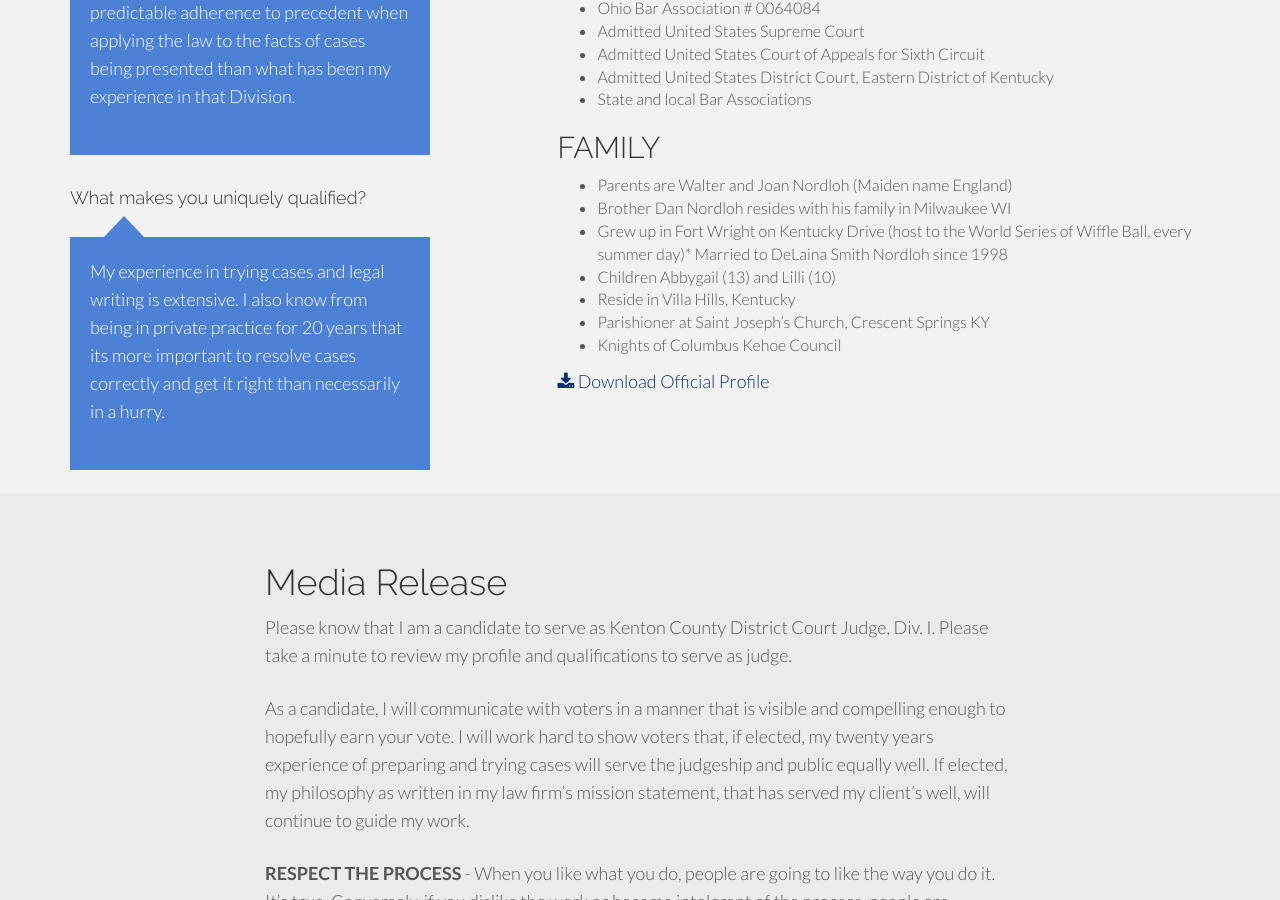
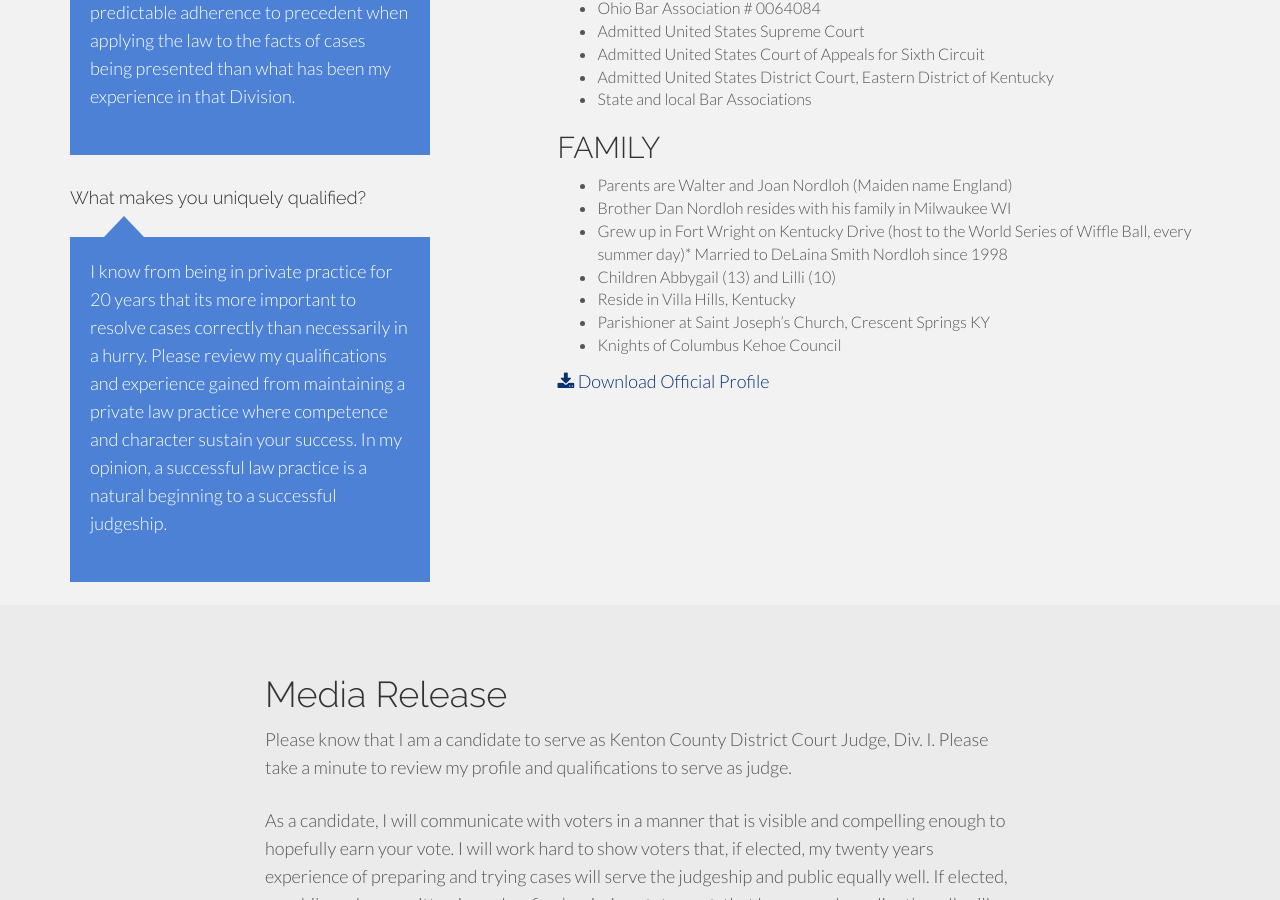
Before and after one commit to NORDLOHFORJUDGE/NordlohForJudge, a Jekyll site: the page built from index.html, in a window 1280 px wide and 900 px high, scrolled down 2758 px. Built offline with Jekyll 4.4.1, drawn with Linux system fonts in a browser that asks for light colours; Markdown is read by kramdown in place of the engine named in the settings; comment, search, counter and statistics services are not loaded.

Commit message:
Updated profile-question-2.md

```diff
--- a/_includes/profile-question-2.md
+++ b/_includes/profile-question-2.md
@@ -1 +1 @@
-My experience in trying cases and legal writing is extensive.  I also know from being in private practice for 20 years that its more important to resolve cases correctly and get it right than necessarily in a hurry.
+I know from being in private practice for 20 years that its more important to resolve cases correctly than necessarily in a hurry.  Please review my qualifications and experience gained from maintaining a private law practice where competence and character sustain your success.  In my opinion, a successful law practice is a natural beginning to a successful judgeship.
```
